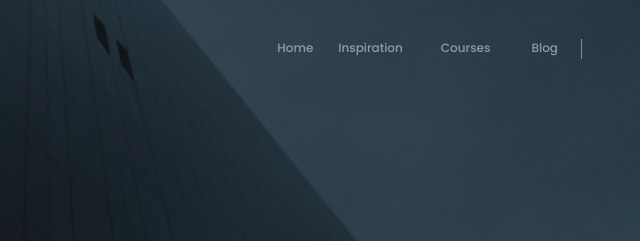
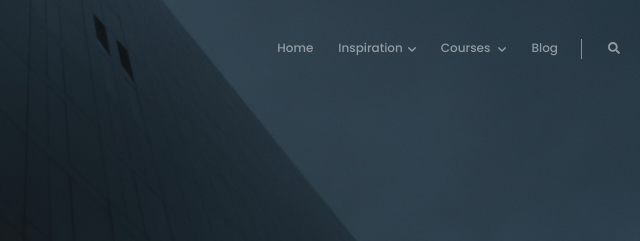
Before and after one commit to Rey-ui/vence-1, a plain HTML site: page index.html in a window 1280 px wide. Shown: the top 241 px of the page, 640-1280 px from the left. Drawn offline with Linux system fonts and the light colour scheme; the site is published under a folder, as on GitHub Pages, so addresses that start at the root find nothing.

Commit message:
svg update

```diff
--- a/index.html
+++ b/index.html
@@ -21,13 +21,13 @@
                     </li>
                     <li class="header-menu__item">
                         <a href="" class="header-menu__link">Inspiration<span><svg width="8" height="5">
-                                    <use href="/image/icons.svg#icon-down"></use>
+                                    <use href="image/icons.svg#icon-down"></use>
                                 </svg></span>
                         </a>
                     </li>
                     <li class="header-menu__item"><a href="" class="header-menu__link">Courses
                             <span><svg width="8" height="5">
-                                    <use href="/image/icons.svg#icon-down"></use>
+                                    <use href="image/icons.svg#icon-down"></use>
                                 </svg></span>
                         </a>
                     </li>
@@ -36,7 +36,7 @@
                     </li>
                     <li class="header-menu__item"><a href="" class="header-menu__link"><svg class="header-menu__seach"
                                 width="12" height="12">
-                                <use href="/image/icons.svg#icon-seach"></use>
+                                <use href="image/icons.svg#icon-seach"></use>
                             </svg></a></li>
                 </ul>
             </nav>
```
